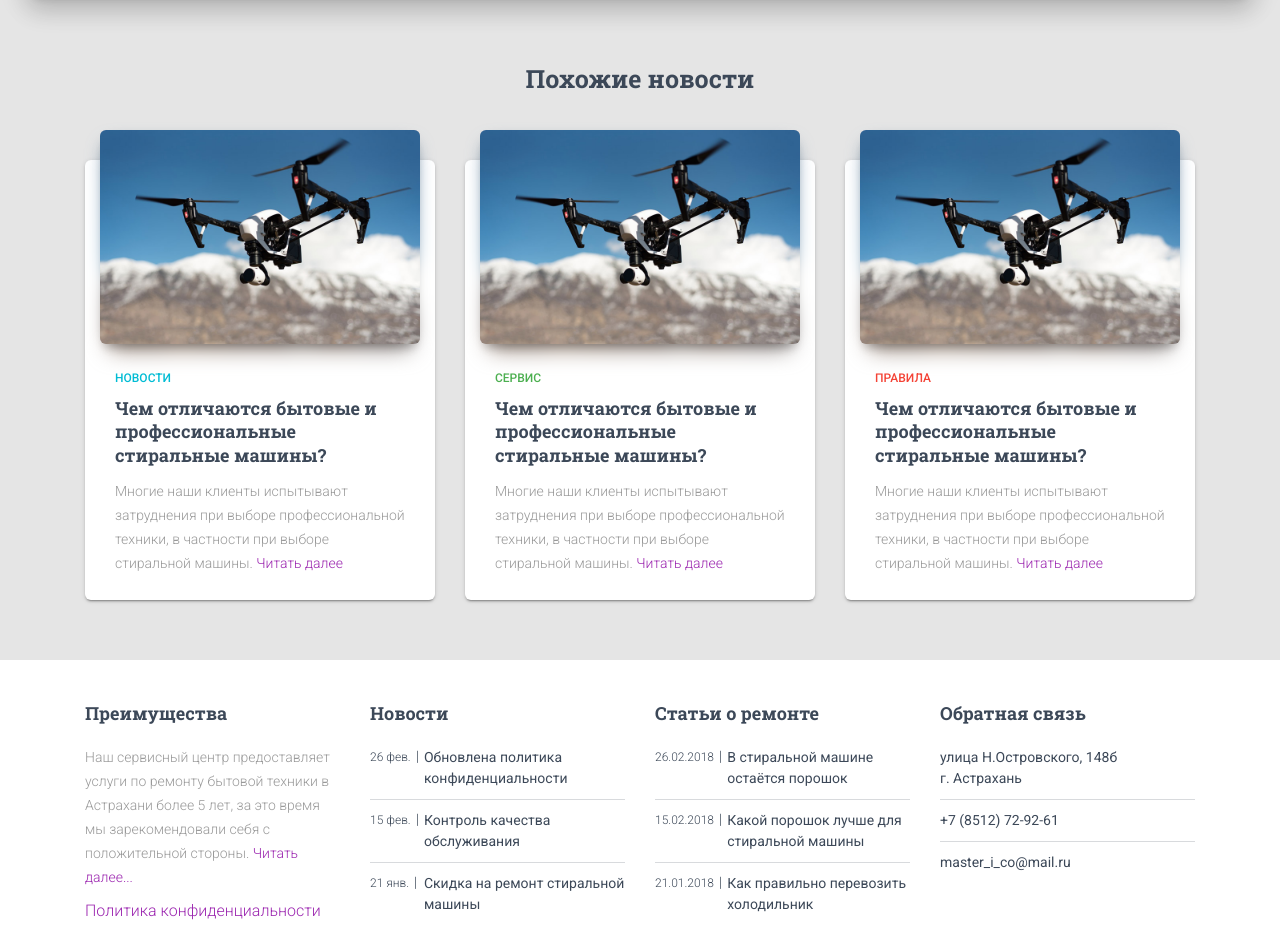
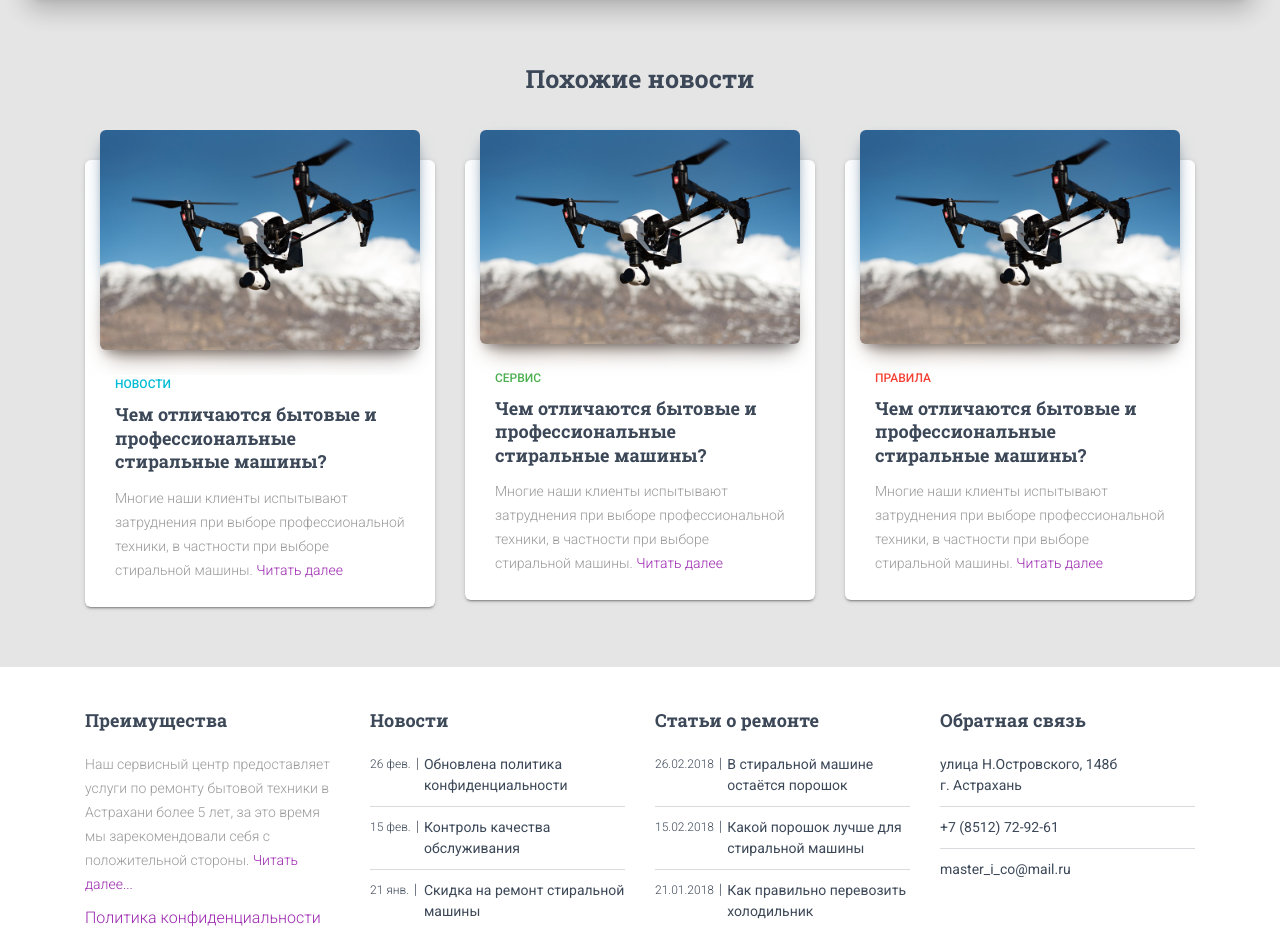
Before and after one commit to chernov-mac/master-i-co, a plain HTML site: page dist/fullstory.html in a window 1280 px wide. Shown: the part 4820-5750 px from the top of the page. Drawn offline with Linux system fonts and the light colour scheme.

Commit message:
Improved cards with picture

```diff
--- a/dist/fullstory.html
+++ b/dist/fullstory.html
@@ -230,8 +230,8 @@
                     <div class="row">
                         <div class="col-md-4">
                             <div class="card card-blog">
-                                <a href="#" class="card-header-wrapper">
-                                    <div class="card-header card-header-image">
+                                <a href="#" class="card-header-wrapper card-header-cover">
+                                    <div class="card-header card-header-image height-220">
                                         <img class="img img-raised" src="/uploads/img/news/copter.jpg">
                                     </div>
                                 </a>
--- a/src/theme/default/scss/theme.scss
+++ b/src/theme/default/scss/theme.scss
@@ -587,8 +587,8 @@
             display: block;
         }
         &-cover {
-            margin: -10px -10px -25px;
-            padding: 10px 10px 25px;
+            margin: -30px -10px -25px;
+            padding: 30px 10px 25px;
             overflow: hidden;
 
             img {
@@ -599,6 +599,11 @@
                 left: 0;
                 height: 100%;
                 object-fit: cover;
+            }
+
+            .card-plain & {
+                margin: -10px -10px -25px;
+                padding: 10px 10px 25px;
             }
         }
 
```
Also changed, not shown: dist/theme/default/css/theme.min.css, 1 other file.
